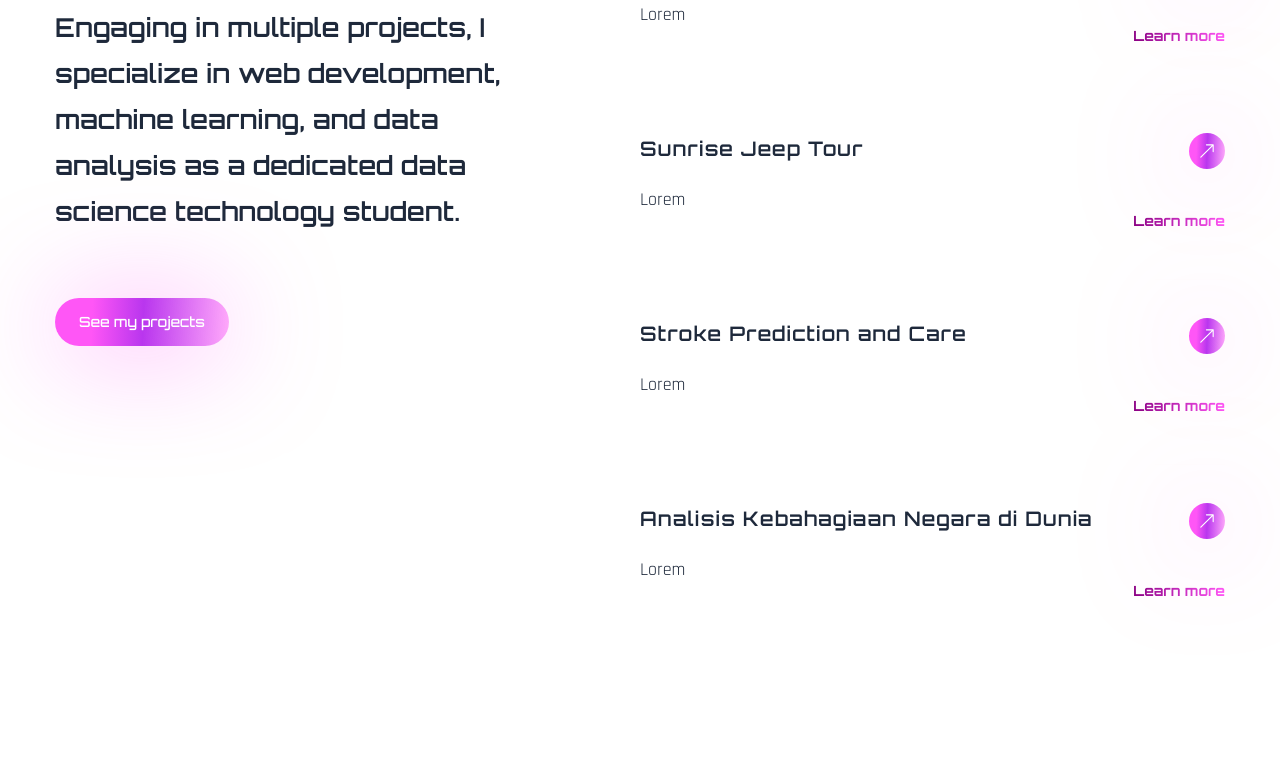
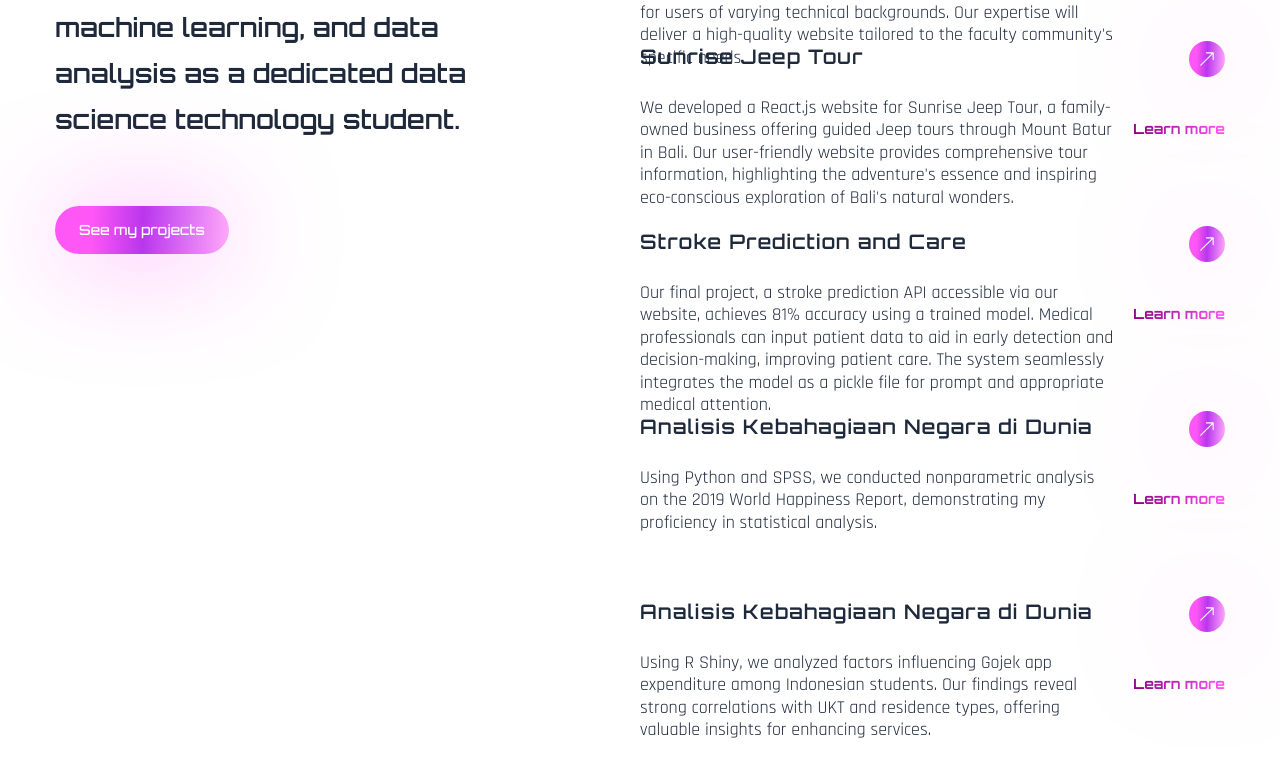
Before and after one commit to NykBswr/my-portfolio, a React (Create React App) app: page / in a window 1280 px wide. Shown: the part 1698-2460 px from the top of the page. Built offline with nearby package versions, Linux system fonts and the light colour scheme; the HTML template or start-up script is replaced by a standard one; a web font is replaced by a local one.

Commit message:
Services Updated

```diff
--- a/src/components/Services.js
+++ b/src/components/Services.js
@@ -6,22 +6,27 @@ import { fadeIn } from '../variants';
 const services = [
   {
     name: 'Surat Menyurat FTMM',
-    description: 'Lorem',
+    description: "Our team is creating a user-friendly letter-writing website for Airlangga University Advanced Technology and Multidiscipline Faculty. Using Laravel, we aim to streamline the process of creating, revising, and sending letters with an intuitive interface for users of varying technical backgrounds. Our expertise will deliver a high-quality website tailored to the faculty community's specific needs.",
     link: 'Learn more',
   },
   {
     name: 'Sunrise Jeep Tour',
-    description: 'Lorem',
+    description: "We developed a React.js website for Sunrise Jeep Tour, a family-owned business offering guided Jeep tours through Mount Batur in Bali. Our user-friendly website provides comprehensive tour information, highlighting the adventure's essence and inspiring eco-conscious exploration of Bali's natural wonders.",
     link: 'Learn more',
   },
   {
     name: 'Stroke Prediction and Care',
-    description: 'Lorem',
+    description: "Our final project, a stroke prediction API accessible via our website, achieves 81% accuracy using a trained model. Medical professionals can input patient data to aid in early detection and decision-making, improving patient care. The system seamlessly integrates the model as a pickle file for prompt and appropriate medical attention.",
     link: 'Learn more',
   },
   {
     name: 'Analisis Kebahagiaan Negara di Dunia',
-    description: 'Lorem',
+    description: "Using Python and SPSS, we conducted nonparametric analysis on the 2019 World Happiness Report, demonstrating my proficiency in statistical analysis.",
+    link: 'Learn more',
+  },
+  {
+    name: 'Analisis Kebahagiaan Negara di Dunia',
+    description: "Using R Shiny, we analyzed factors influencing Gojek app expenditure among Indonesian students. Our findings reveal strong correlations with UKT and residence types, offering valuable insights for enhancing services.",
     link: 'Learn more',
   },
 ];
```
